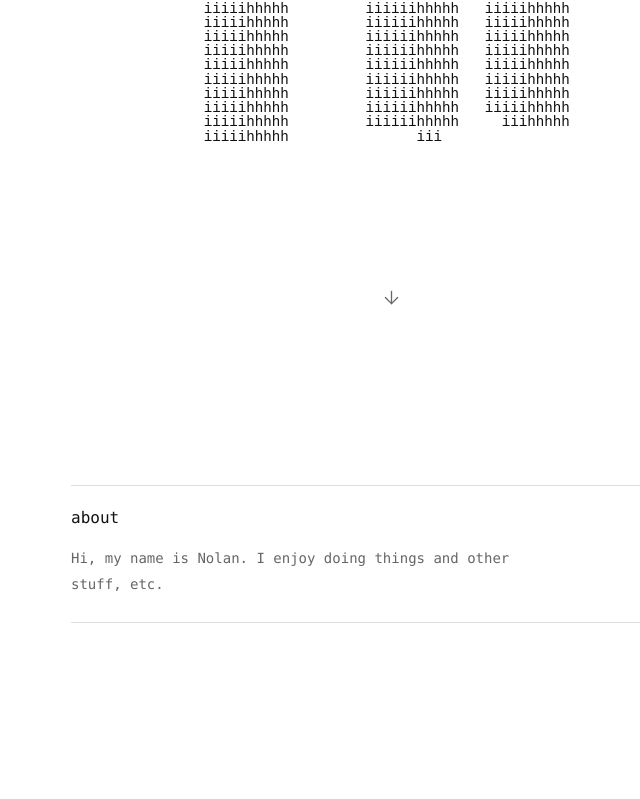
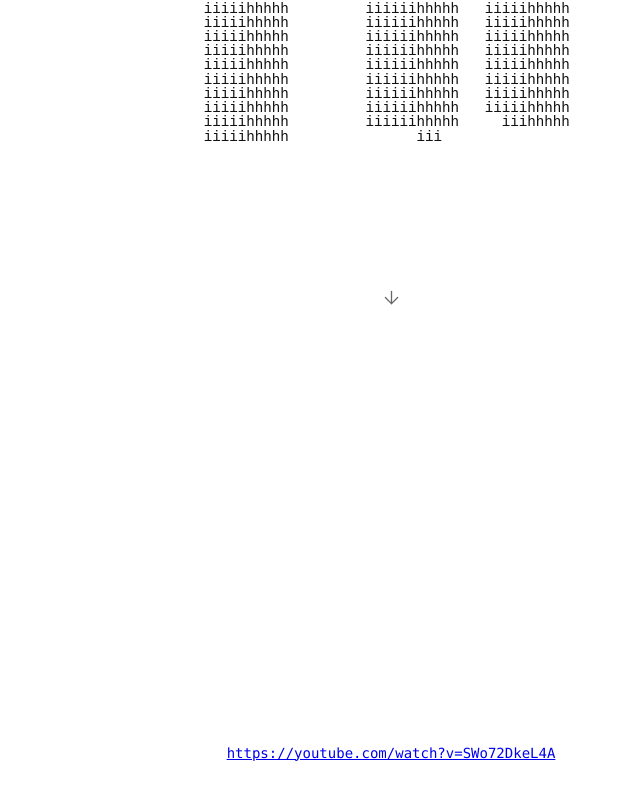
Before and after one commit to onion-eater/personal-website, a React (Vite) app: page / in a window 1280 px wide. Shown: the part 447-1246 px from the top of the page, without its empty margins (249-889 px from the left). Built offline with nearby package versions, Linux system fonts and the light colour scheme.

Commit message:
Replace About section with a centered YouTube link

```diff
--- a/src/app/HomePage.tsx
+++ b/src/app/HomePage.tsx
@@ -6,10 +6,14 @@ export default function HomePage() {
       <a className="skip-link" href="#content">skip to content</a>
       <Intro />
       <main className="site-content" id="content" tabIndex={-1}>
-        <section className="about-section" id="about" aria-labelledby="about-heading">
-          <h2 id="about-heading">about</h2>
-          <p>Hi, my name is Nolan. I enjoy doing things and other stuff, etc.</p>
-        </section>
+        <a
+          className="video-link"
+          href="https://youtube.com/watch?v=SWo72DkeL4A"
+          target="_blank"
+          rel="noopener noreferrer"
+        >
+          https://youtube.com/watch?v=SWo72DkeL4A
+        </a>
       </main>
     </>
   );
--- a/src/components/Intro.tsx
+++ b/src/components/Intro.tsx
@@ -159,7 +159,7 @@ export default function Intro() {
     <>
       <section className="hero" id="top" ref={heroRef} aria-label="Introduction">
         <h1 className="sr-only">Nolan Jiang</h1>
-        <a className="scroll-cue" href="#about" ref={arrowRef} aria-label="Scroll to about">
+        <a className="scroll-cue" href="#content" ref={arrowRef} aria-label="Scroll to link">
           <ArrowDown aria-hidden="true" />
         </a>
       </section>
--- a/src/index.css
+++ b/src/index.css
@@ -173,30 +173,19 @@ a {
 }
 
 .site-content {
+  display: grid;
+  place-items: center;
   min-height: 100svh;
-  padding: 112px 24px 48px;
+  padding: 100px 24px;
   overflow-anchor: none;
 }
 
-.about-section {
-  max-width: 640px;
-  margin: 0 auto;
-  padding: 20px 0 24px;
-  border-block: 1px solid var(--page-line);
-  scroll-margin-top: 100px;
-}
-
-.about-section h2 {
-  margin: 0 0 16px;
-  font-size: 16px;
-  font-weight: 500;
-}
-
-.about-section p {
-  margin: 0;
-  max-width: 54ch;
-  line-height: 1.85;
-  color: var(--page-muted);
+.video-link {
+  max-width: 100%;
+  overflow-wrap: anywhere;
+  text-align: center;
+  color: #0000ee;
+  text-decoration: underline;
 }
 
 .not-found {
@@ -217,10 +206,6 @@ a {
     gap: 26px;
   }
 
-  .site-content {
-    padding: 132px 56px 64px;
-  }
-
 }
 
 @media (max-width: 380px) {
```
